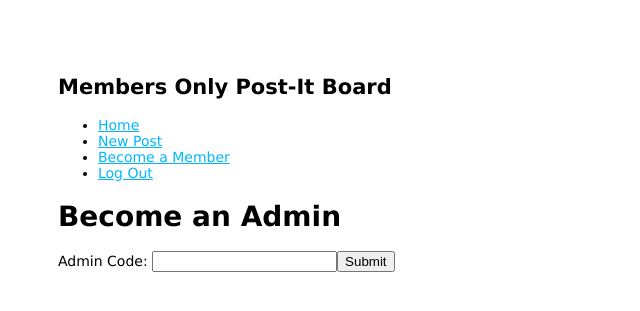
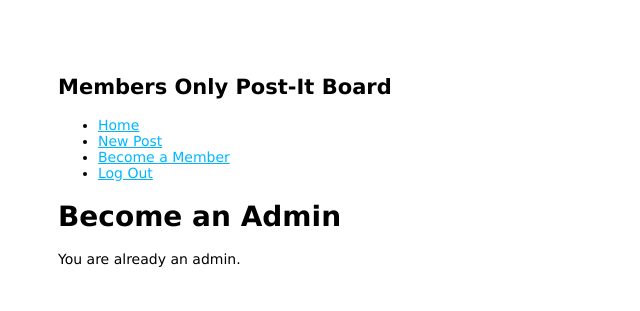
Before and after one commit to kimsjason/members-only, a Node server app: page /admin in a window 1280 px wide. Shown: the top 311 px of the page, without its empty margins (0-640 px from the left). Run offline with Node 20, Linux system fonts and the light colour scheme; the visitor is signed in with stand-in values (Sample User, id 1); some libraries are stand-ins or nearby versions.

Commit message:
Add authorization condition and authorization message class

```diff
--- a/views/admin.pug
+++ b/views/admin.pug
@@ -2,13 +2,16 @@ extends layout
 
 block content
     h1= title
-    if user
+
+    if admin
+        p.authorization-message You are already an admin.
+    else if user
         form(action="" method="POST")
             label(for="admin-code") Admin Code:
             input#admin-code(type="password" name="adminCode" required)
             button(type="submit") Submit
     else
-        p You are not authorized to view this page. Please
+        p.authorization-message You are not authorized to view this page. Please
             a(href='/login') login
             |   or
             a(href="/register")  register
--- a/views/post.pug
+++ b/views/post.pug
@@ -13,7 +13,7 @@ block content
 
             button(type="submit") Post
     else
-        p You are not authorized to post. Please
+        p.authorization-message You are not authorized to post. Please
             a(href='/login') login
             |   or
             a(href="/register")  register
```
Also changed, not shown: views/membership.pug (+5 -3 lines).
